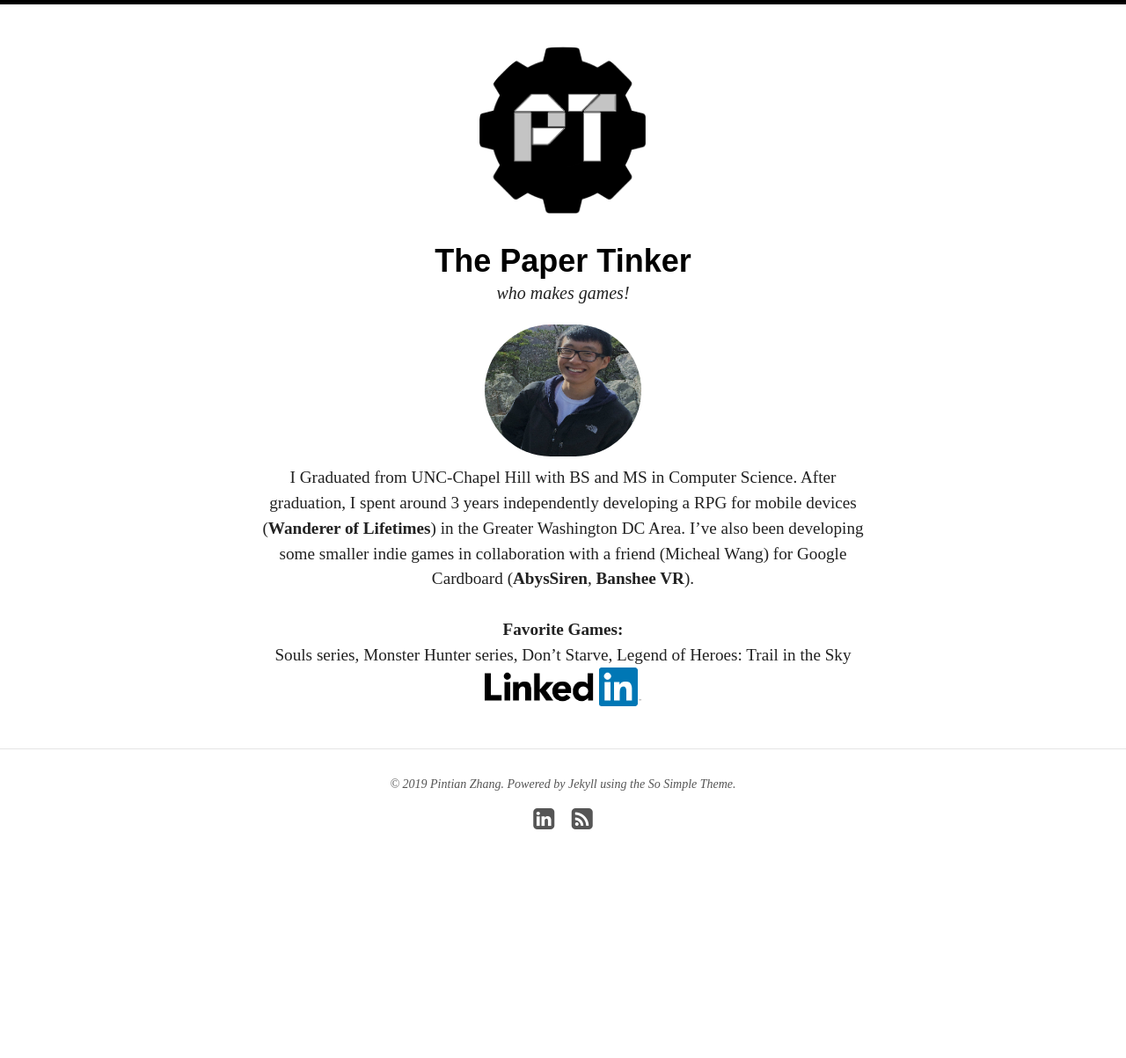
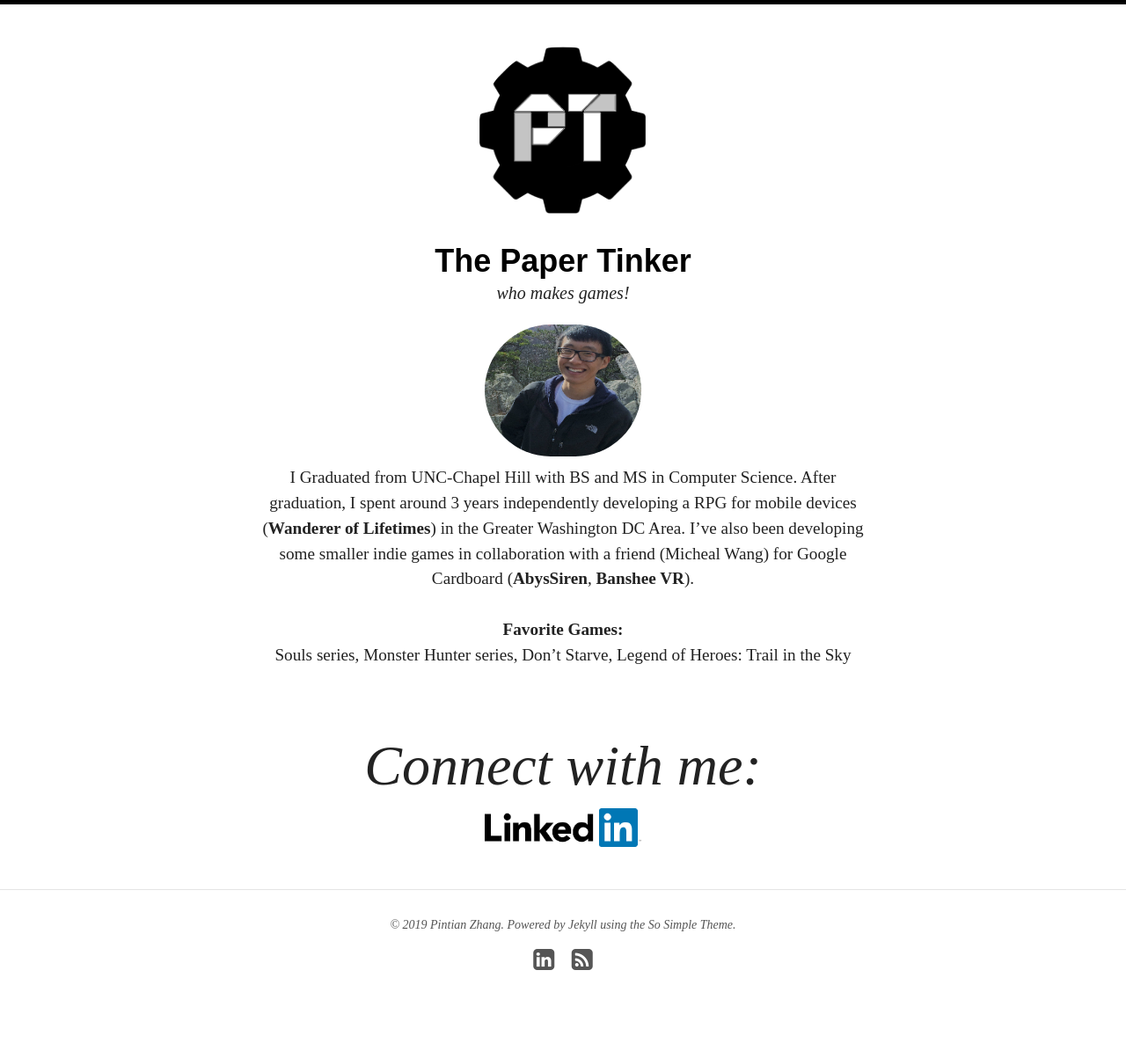
Before and after one commit to papertinker/PaperTinkerSite, a Jekyll site: the page built from about/index.md, in a window 1280 px wide. Shown: the whole page at 88% size. Built offline with Jekyll 4.4.1, drawn with Linux system fonts in a browser that asks for light colours; nearby versions of some CDN libraries; before the commit the page ends 1043 px from its top, so only the background shows below that.

Commit message:
Updated Index

```diff
--- a/about/index.md
+++ b/about/index.md
@@ -11,7 +11,7 @@ layout: page
 
 <div align="center" style="width: 100%">
 	<img style="width: 25%" src="/images/bio-photo.jpg" class="bio-photo" alt="Pintian Zhang bio photo">
-	<div align="center" style="font-family:'volkhov',serif;font-size:1.2rem;padding: 0em 0 0em 0;">
+	<span align="center" style="font-family:'volkhov',serif;font-size:1.2rem;padding: 0em 0 0em 0;">
 		I Graduated from UNC-Chapel Hill with BS and MS in Computer Science. After graduation, I spent around 3 years independently developing a RPG for mobile devices (<a href="/games/lifetimes/"><b>Wanderer of Lifetimes</b></a>) in the Greater Washington DC Area. I’ve also been developing some smaller indie games in collaboration with a friend (Micheal Wang) for Google Cardboard (<a href="/games/abyssiren/"><b>AbysSiren</b></a>, <a href="/games/banshee/"><b>Banshee VR</b></a>).
 		<br>
 		<br>
@@ -19,8 +19,10 @@ layout: page
 		<br>
 		Souls series, Monster Hunter series, Don’t Starve, Legend of Heroes: Trail in the Sky
 
-		</div>
+		</span>
 </div>
+
+<div align="center" style="font-family:'volkhov',serif;font-style:italic;font-size:4em;font-weight:400;padding: 1em 0 0em 0;">Connect with me:</div>
 
 <div align="center" style="width: 100%">
 	<a href="www.linkedin.com/in/pintian-zhang-48733b84"><img style="width: 25%" src="/images/Logo_LinkedIn.png" alt="Pintian Zhang Linkedin"></a>
```
